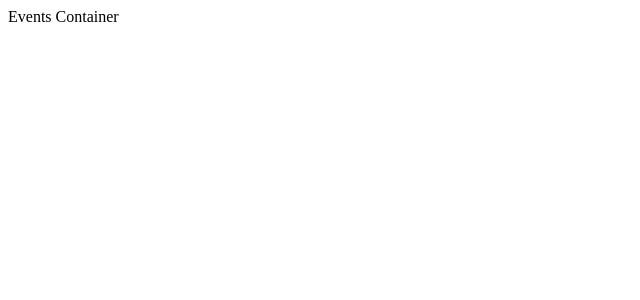
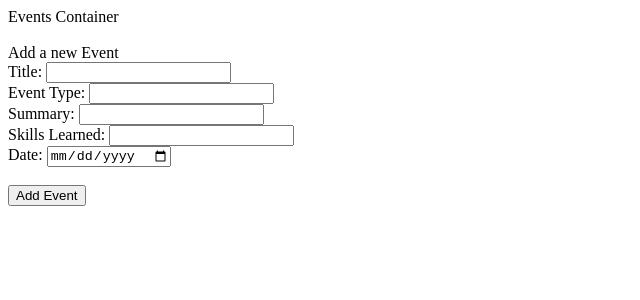
Before and after one commit to Rx8boi/TimeLine, a React (Create React App) app: page / in a window 1280 px wide. Shown: the top 300 px of the page, without its empty margins (0-640 px from the left). Built offline with nearby package versions, Linux system fonts and the light colour scheme; no server answers.

Commit message:
mounted eventsform

```diff
--- a/src/actions/eventsActions.js
+++ b/src/actions/eventsActions.js
@@ -5,6 +5,7 @@ export const fetchEvents = () => {
   return (dispatch) => {
     fetch("http://localhost:3000/events")
       .then((resp) => resp.json())
-      .then((events) => console.log("fetchEvents", events));
+      .then((events) => dispatch({ type: "FETCH_EVENTS", payload: events }));
+    //.then((events) => console.log("fetchEvents", events))
   };
 };
--- a/src/components/EventsContainer.js
+++ b/src/components/EventsContainer.js
@@ -4,13 +4,19 @@ import React, { Component } from "react";
 import { connect } from "react-redux"; //import connect method from react-redux
 
 import { fetchEvents } from "../actions/eventsActions"; //importing action
+import EventsForm from "./EventsForm";
 
 class EventsContainer extends Component {
   componentDidMount() {
     this.props.fetchEvents();
   }
   render() {
-    return <div>Events Container</div>;
+    return (
+      <div>
+        Events Container
+        <EventsForm />
+      </div>
+    );
   }
 }
 //map state to props
--- /dev/null
+++ b/src/components/EventsForm.js
@@ -0,0 +1,67 @@
+import React, { Component } from "react";
+
+class EventsForm extends Component {
+  //local state ->
+  state = {
+    event_type: "",
+    summary: "",
+    skills_learned: "",
+    date: "",
+    title: "",
+  };
+  render() {
+    return (
+      <div>
+        <form>
+          <br></br>
+          Add a new Event
+          <br></br>
+          <label>Title: </label>
+          <input
+            type="text"
+            value={this.state.title}
+            onChange={this.handleChange}
+            name="title"
+          ></input>
+          <br></br>
+          <label>Event Type: </label>
+          <input
+            type="text"
+            value={this.state.event_type}
+            onChange={this.handleChange}
+            name="event_type"
+          ></input>
+          <br></br>
+          <label>Summary: </label>
+          <input
+            type="text_field"
+            value={this.state.summary}
+            onChange={this.handleChange}
+            name="summary"
+          ></input>
+          <br></br>
+          <label>Skills Learned: </label>
+          <input
+            type="text"
+            value={this.state.skills_learned}
+            onChange={this.handleChange}
+            name="skills_learned"
+          ></input>
+          <br></br>
+          <label>Date: </label>
+          <input
+            type="date"
+            value={this.state.date}
+            onChange={this.handleChange}
+            name="date"
+          ></input>
+          <br></br>
+          <br></br>
+          <input type="submit" value="Add Event" />
+        </form>
+      </div>
+    );
+  }
+}
+
+export default EventsForm;
```
Also changed, not shown: 1 other file (tests, documents, lock files or other folders).
